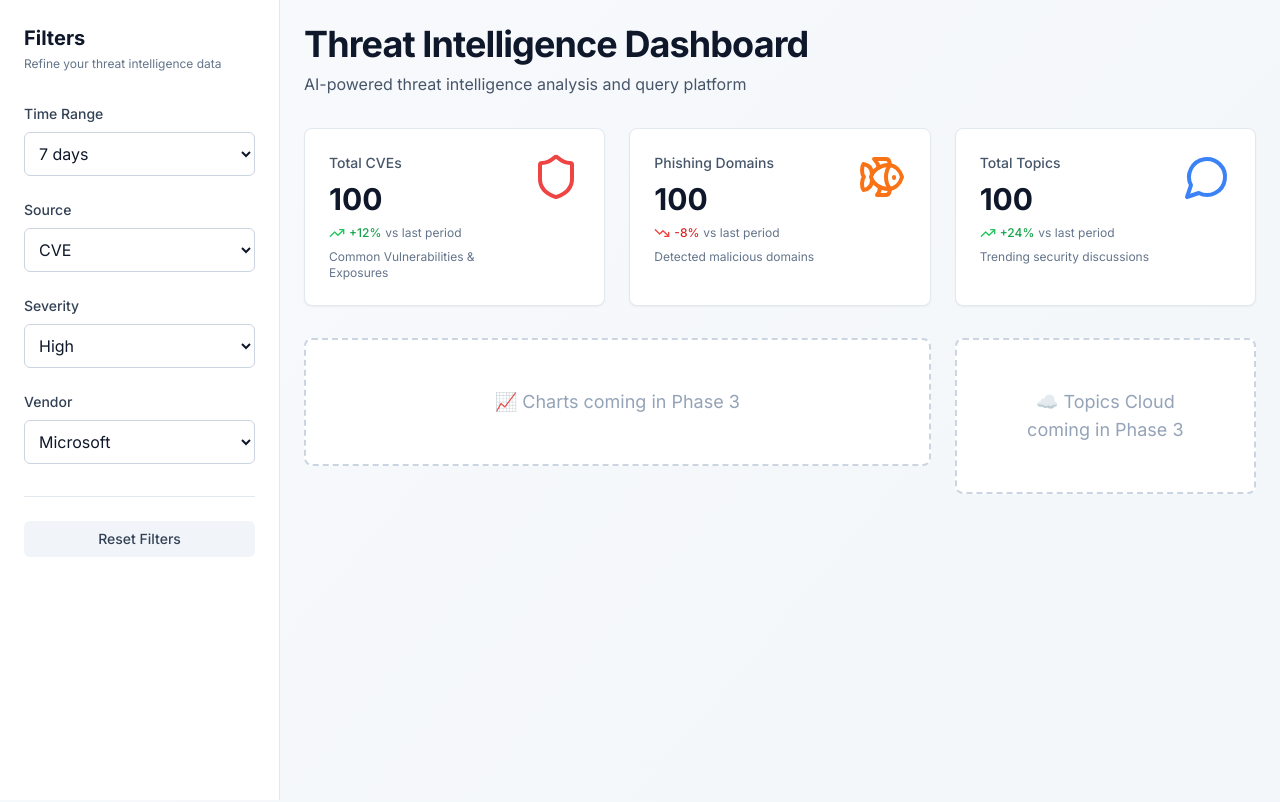
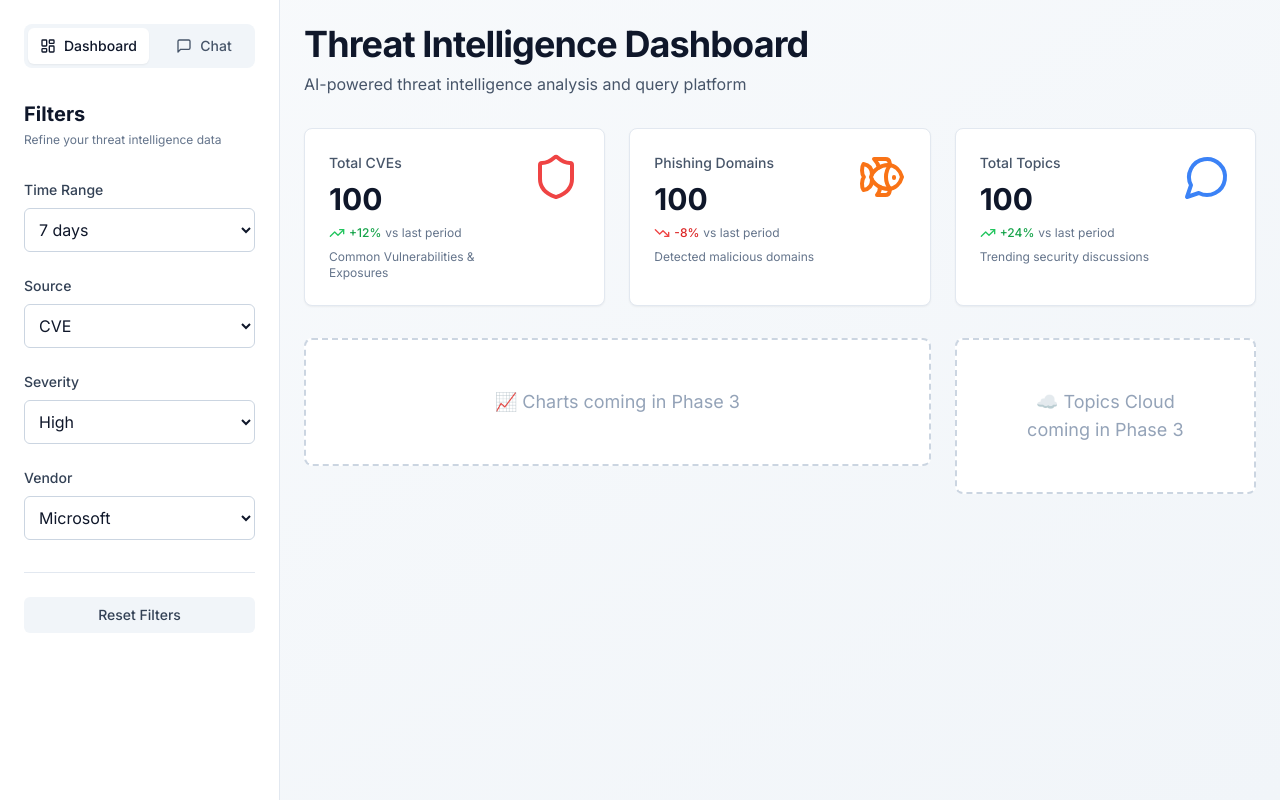
Before and after one commit to dannyd2083/threat-intel-dashboard, a Next.js app: page / in a window 1280 px wide. Shown: the top 802 px of the page. Built offline with nearby package versions, Linux system fonts and the light colour scheme.

Commit message:
Seperate Chat page and data dashboard

```diff
--- a/app/page.tsx
+++ b/app/page.tsx
@@ -1,21 +1,28 @@
+"use client"
+
+import { useState } from "react"
 import { ChatInterface } from "@/components/chat-interface"
 import { Sidebar } from "@/components/dashboard/sidebar"
 import { DashboardContent } from "@/components/dashboard/dashboard-content"
+
 export default function Home() {
+  const [viewMode, setViewMode] = useState<"dashboard" | "chat">("dashboard")
+
   return (
     <main className="min-h-screen bg-gradient-to-br from-slate-50 to-slate-100 dark:from-slate-950 dark:to-slate-900">
+        <div className="flex">
+            <Sidebar viewMode={viewMode} onViewModeChange={setViewMode} />
 
-        <div className="flex">
-            <Sidebar/>
-            <DashboardContent />
+            {viewMode === "dashboard" ? (
+              <DashboardContent />
+            ) : (
+              <div className="flex-1 p-6">
+                <div className="max-w-6xl mx-auto">
+                  <ChatInterface />
+                </div>
+              </div>
+            )}
         </div>
-
-        <div className="px-6 py-8">
-            <div className="max-w-6xl mx-auto">
-                <ChatInterface />
-            </div>
-        </div>
-
     </main>
   )
 }
--- a/components/dashboard/sidebar.tsx
+++ b/components/dashboard/sidebar.tsx
@@ -1,13 +1,50 @@
 "use client"
 
+import { LayoutDashboard, MessageSquare } from "lucide-react"
 import { TimeRangeFilter } from "./filters/time-range-filter"
 import { SourceFilter } from "./filters/source-filter"
 import { SeverityFilter } from "./filters/severity-filter"
 import { VendorFilter } from "./filters/vendor-filter"
 
-export function Sidebar() {
+interface SidebarProps {
+    viewMode: "dashboard" | "chat"
+    onViewModeChange: (mode: "dashboard" | "chat") => void
+}
+
+export function Sidebar({ viewMode, onViewModeChange }: SidebarProps) {
     return (
         <aside className="w-[280px] min-h-screen bg-white dark:bg-slate-900 border-r border-slate-200 dark:border-slate-800 p-6">
+            {/* View Mode Toggle */}
+            <div className="mb-8">
+                <div className="flex gap-2 p-1 bg-slate-100 dark:bg-slate-800 rounded-lg">
+                    <button
+                        onClick={() => onViewModeChange("dashboard")}
+                        className={`flex-1 flex items-center justify-center gap-2 px-3 py-2 text-sm font-medium rounded-md transition-all ${
+                            viewMode === "dashboard"
+                                ? "bg-white dark:bg-slate-700 text-slate-900 dark:text-slate-100 shadow-sm"
+                                : "text-slate-600 dark:text-slate-400 hover:text-slate-900 dark:hover:text-slate-200"
+                        }`}
+                    >
+                        <LayoutDashboard className="h-4 w-4" />
+                        <span>Dashboard</span>
+                    </button>
+                    <button
+                        onClick={() => onViewModeChange("chat")}
+                        className={`flex-1 flex items-center justify-center gap-2 px-3 py-2 text-sm font-medium rounded-md transition-all ${
+                            viewMode === "chat"
+                                ? "bg-white dark:bg-slate-700 text-slate-900 dark:text-slate-100 shadow-sm"
+                                : "text-slate-600 dark:text-slate-400 hover:text-slate-900 dark:hover:text-slate-200"
+                        }`}
+                    >
+                        <MessageSquare className="h-4 w-4" />
+                        <span>Chat</span>
+                    </button>
+                </div>
+            </div>
+
+            {/* Conditional Content based on View Mode */}
+            {viewMode === "dashboard" && (
+                <>
                     {/* Sidebar Header */}
                     <div className="mb-8">
                         <h2 className="text-xl font-bold text-slate-900 dark:text-slate-100">
@@ -38,6 +75,19 @@ export function Sidebar() {
                             Reset Filters
                         </button>
                     </div>
+                </>
+            )}
+
+            {viewMode === "chat" && (
+                <div className="mb-8">
+                    <h2 className="text-xl font-bold text-slate-900 dark:text-slate-100">
+                        AI Assistant
+                    </h2>
+                    <p className="text-xs text-slate-500 dark:text-slate-400 mt-1">
+                        Intelligent threat intelligence analysis and queries
+                    </p>
+                </div>
+            )}
         </aside>
     )
 }
```
Lines whose indentation alone changed are shown as unchanged.
